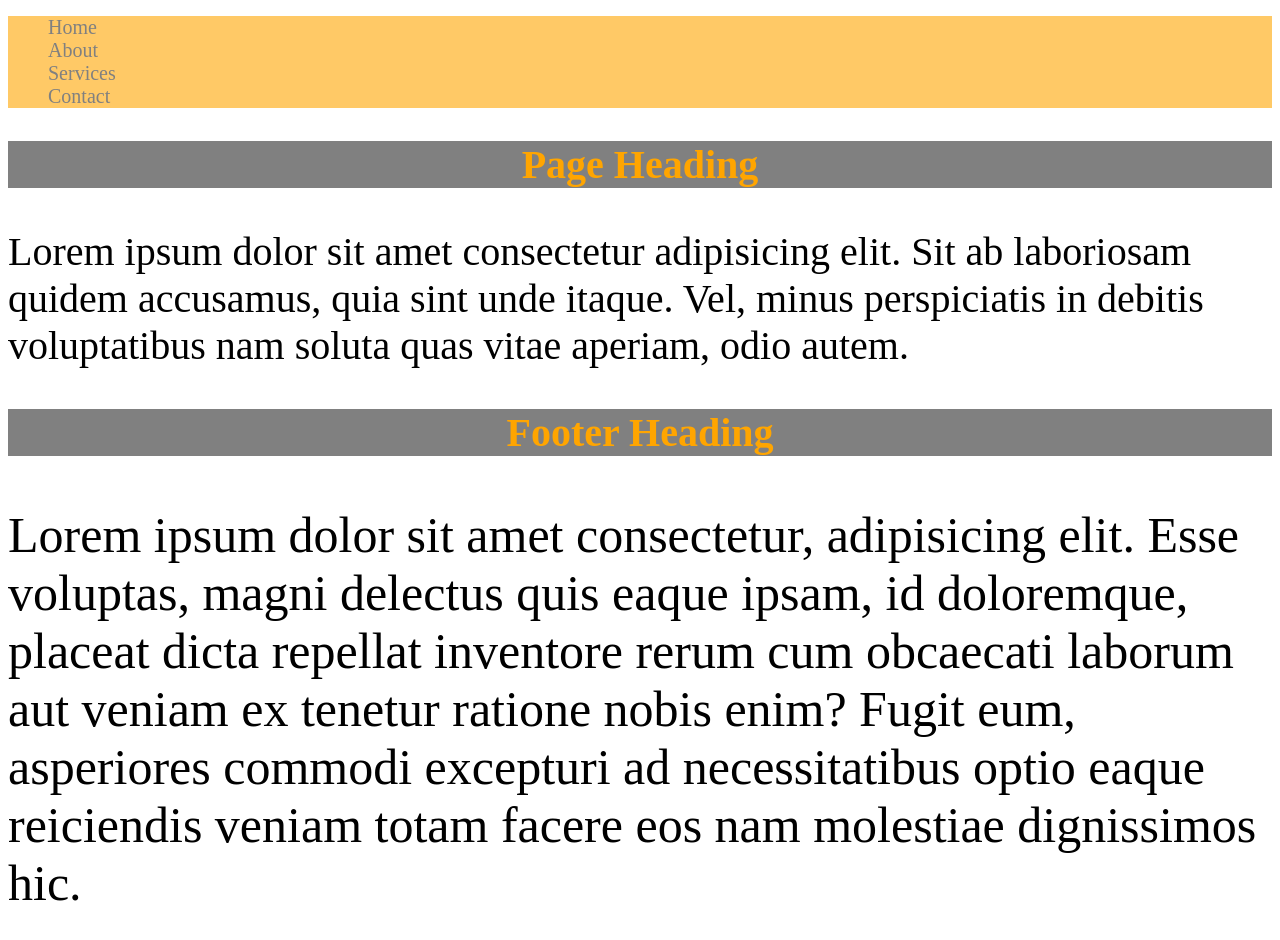
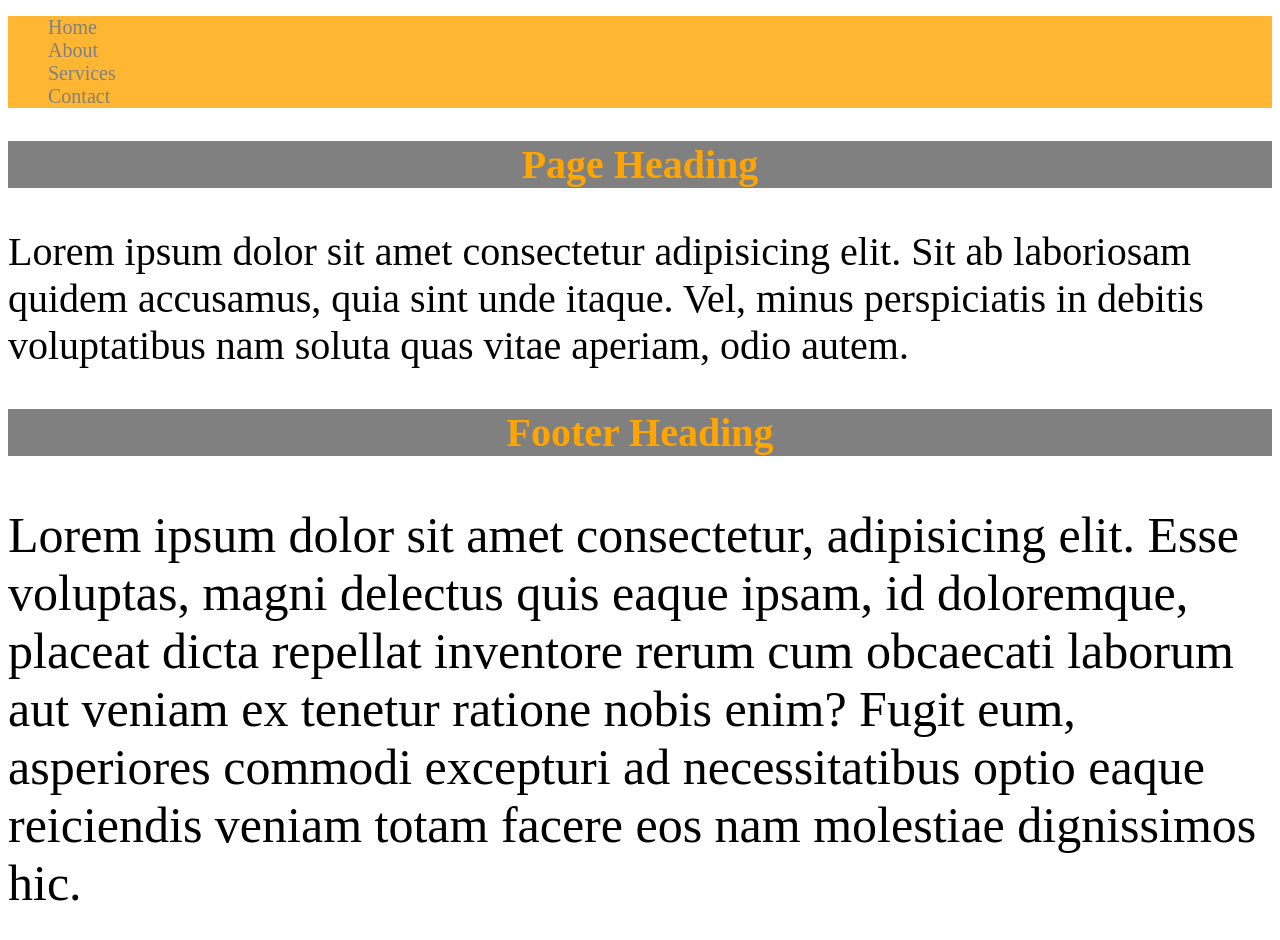
Before and after one commit to rafi021/sass_projects, a website: page 1_sass_introduction/index.html in a window 1280 px wide. Drawn offline with Linux system fonts and the light colour scheme.

Commit message:
transparentize in sass

```diff
--- a/1_sass_introduction/scss/main.scss
+++ b/1_sass_introduction/scss/main.scss
@@ -7,8 +7,9 @@ $font-md: 30px;
 $font-sm: 20px;
 
 .nav{
-    background-color: lighten($color: $color-primary, $amount: 20%);
+    background-color: transparentize( $color-primary, 0.2);
     // background-color: darken($color: $color-primary, $amount: 20%);
+    // background-color: lighten($color: $color-primary, $amount: 20%);
     ul{
         li{
             list-style: none;
```
Also changed, not shown: 1_sass_introduction/css/main.css, 1 other file.
